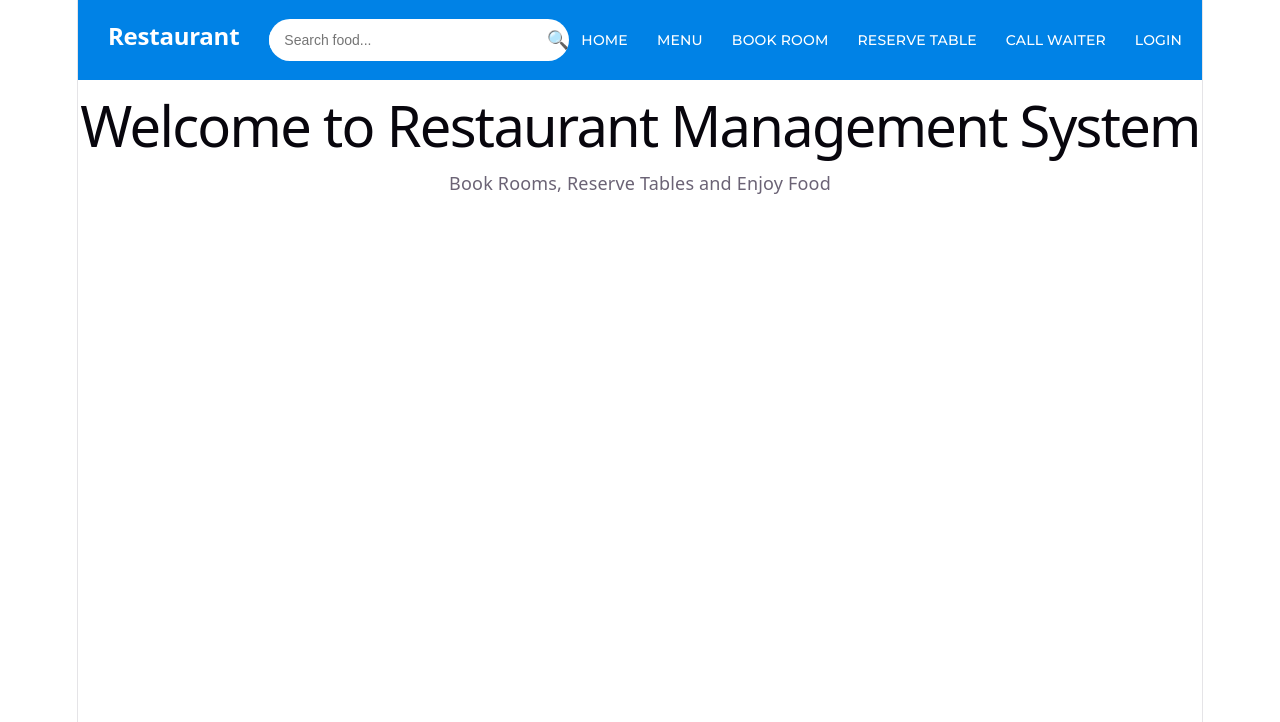
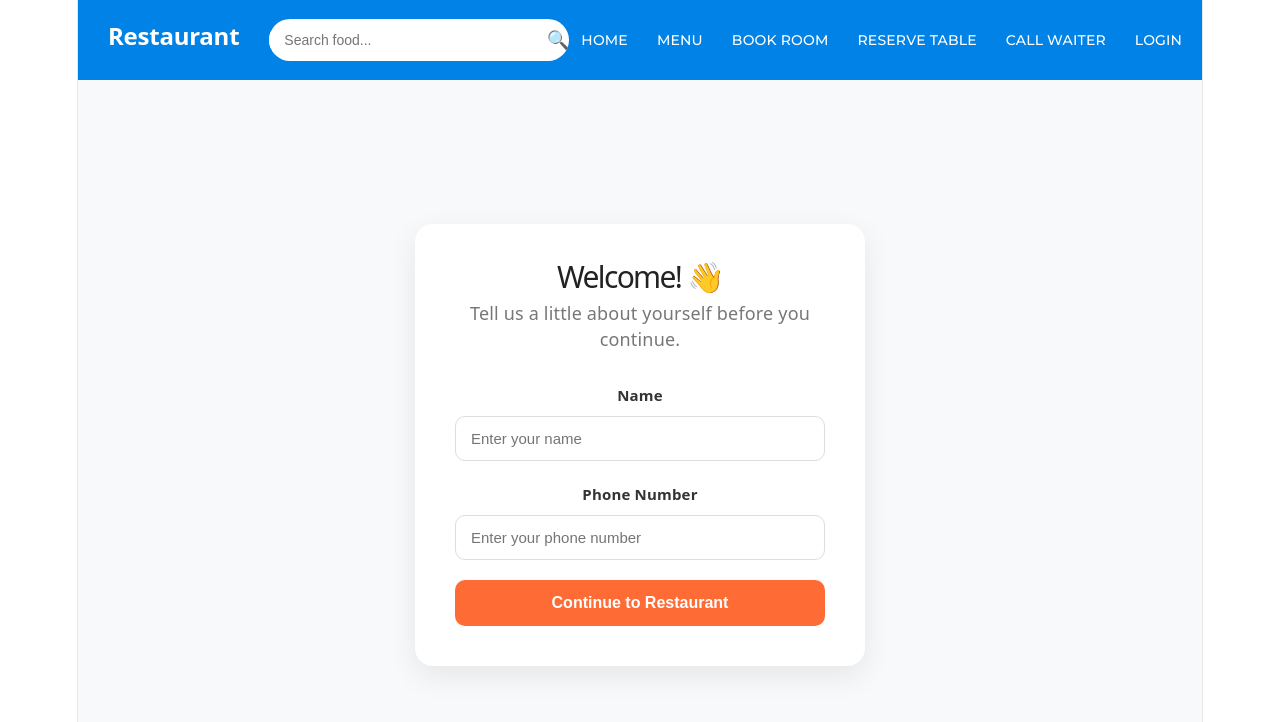
Before and after one commit to girish200097/restaurant-management-system, a React (Vite) app in the folder frontend/: page / in a window 1280 px wide. Shown: the top 722 px of the page. Built offline with nearby package versions, Linux system fonts and the light colour scheme.

Commit message:
Improve menu page

```diff
--- /dev/null
+++ b/frontend/src/pages/user/Home.css
@@ -0,0 +1,101 @@
+.home-page {
+    min-height: calc(100vh - 70px);
+    display: flex;
+    justify-content: center;
+    align-items: center;
+    padding: 30px 20px;
+    background: #f8f9fa;
+}
+
+.profile-card {
+    width: 100%;
+    max-width: 450px;
+    background: white;
+    padding: 40px;
+    border-radius: 18px;
+    box-shadow: 0 10px 30px rgba(0, 0, 0, 0.08);
+}
+
+.profile-card h1 {
+    margin: 0 0 10px;
+    text-align: center;
+    font-size: 30px;
+    color: #222;
+}
+
+.profile-card > p {
+    text-align: center;
+    color: #777;
+    margin-bottom: 30px;
+}
+
+.profile-form {
+    display: flex;
+    flex-direction: column;
+    gap: 20px;
+}
+
+.form-group {
+    display: flex;
+    flex-direction: column;
+    gap: 8px;
+}
+
+.form-group label {
+    font-size: 15px;
+    font-weight: 600;
+    color: #333;
+}
+
+.form-group input {
+    width: 100%;
+    box-sizing: border-box;
+    padding: 13px 15px;
+    border: 1px solid #ddd;
+    border-radius: 10px;
+    font-size: 15px;
+    outline: none;
+    transition: 0.2s;
+}
+
+.form-group input:focus {
+    border-color: #ff6b35;
+    box-shadow: 0 0 0 3px rgba(255, 107, 53, 0.1);
+}
+
+.profile-form button {
+    border: none;
+    padding: 14px;
+    border-radius: 10px;
+    background: #ff6b35;
+    color: white;
+    font-size: 16px;
+    font-weight: 600;
+    cursor: pointer;
+    transition: 0.2s;
+}
+
+.profile-form button:hover {
+    background: #e85a28;
+}
+
+.profile-form button:disabled {
+    background: #aaa;
+    cursor: not-allowed;
+}
+
+.profile-message {
+    margin-top: 20px;
+    text-align: center;
+    color: #555;
+}
+
+@media (max-width: 500px) {
+    .profile-card {
+        padding: 30px 20px;
+    }
+
+    .profile-card h1 {
+        font-size: 25px;
+    }
+}
--- a/frontend/src/pages/user/Home.jsx
+++ b/frontend/src/pages/user/Home.jsx
@@ -1,10 +1,107 @@
+import { useState } from "react";
+import { useNavigate } from "react-router-dom";
+import "./Home.css";
+
 function Home() {
-  return (
-    <div>
-      <h1>Welcome to Restaurant Management System</h1>
-      <p>Book Rooms, Reserve Tables and Enjoy Food</p>
-    </div>
-  );
+    const navigate = useNavigate();
+
+    const [name, setName] = useState("");
+    const [phone, setPhone] = useState("");
+    const [message, setMessage] = useState("");
+    const [loading, setLoading] = useState(false);
+
+    const handleSubmit = async (e) => {
+        e.preventDefault();
+
+        setLoading(true);
+        setMessage("");
+
+        try {
+            const response = await fetch(
+                `${import.meta.env.VITE_API_URL}/user/profile`,
+                {
+                    method: "PATCH",
+                    headers: {
+                        "Content-Type": "application/json",
+                        Authorization: `Bearer ${localStorage.getItem("token")}`,
+                    },
+                    body: JSON.stringify({
+                        name,
+                        phone,
+                    }),
+                }
+            );
+
+            const data = await response.json();
+
+            if (!response.ok) {
+                setMessage(data.message || "Something went wrong");
+                return;
+            }
+
+            navigate("/menu");
+
+        } catch (error) {
+            console.log(error);
+            setMessage("Something went wrong. Please try again.");
+        } finally {
+            setLoading(false);
+        }
+    };
+
+    return (
+        <div className="home-page">
+
+            <div className="profile-card">
+
+                <h1>Welcome! 👋</h1>
+
+                <p>
+                    Tell us a little about yourself before you continue.
+                </p>
+
+                <form className="profile-form" onSubmit={handleSubmit}>
+
+                    <div className="form-group">
+                        <label>Name</label>
+
+                        <input
+                            type="text"
+                            value={name}
+                            onChange={(e) => setName(e.target.value)}
+                            placeholder="Enter your name"
+                            required
+                        />
+                    </div>
+
+                    <div className="form-group">
+                        <label>Phone Number</label>
+
+                        <input
+                            type="tel"
+                            value={phone}
+                            onChange={(e) => setPhone(e.target.value)}
+                            placeholder="Enter your phone number"
+                            required
+                        />
+                    </div>
+
+                    <button type="submit" disabled={loading}>
+                        {loading ? "Saving..." : "Continue to Restaurant"}
+                    </button>
+
+                </form>
+
+                {message && (
+                    <p className="profile-message">
+                        {message}
+                    </p>
+                )}
+
+            </div>
+
+        </div>
+    );
 }
 
 export default Home;
--- a/frontend/src/pages/user/VerifyLogin.jsx
+++ b/frontend/src/pages/user/VerifyLogin.jsx
@@ -37,7 +37,11 @@ function VerifyLogin() {
 
                 console.log("Login successful");
 
-                navigate("/");
+                if (data.profileCompleted) {
+                    navigate("/menu");
+                } else {
+                    navigate("/home");
+                }
             } catch (error) {
                 console.log(error);
                 setError("Something went wrong. Please try again.");
```
Also changed, not shown: 1 other file (tests, documents, lock files or other folders).
